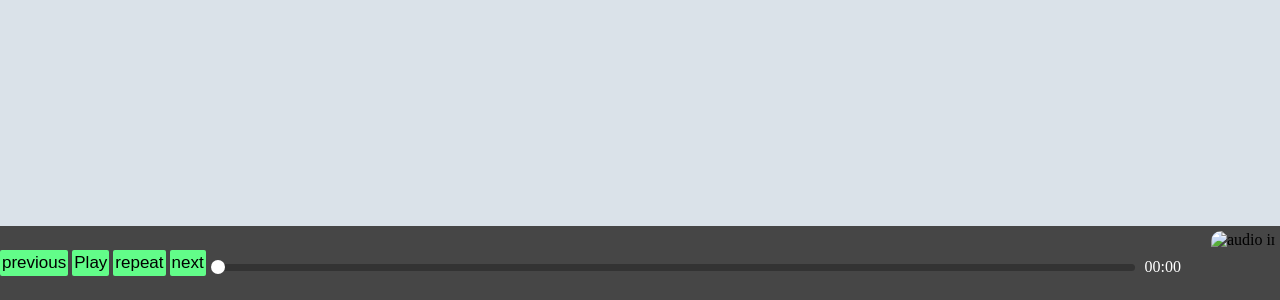
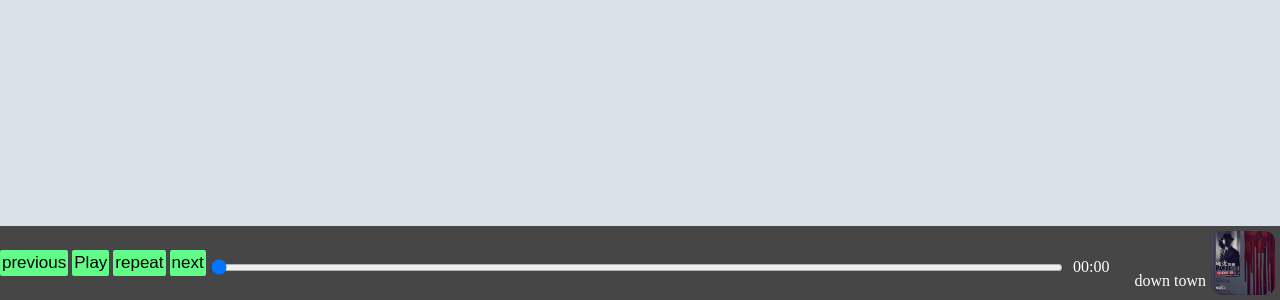
Before and after one commit to Matthewnx/NX_Player, a plain HTML site: page NXPlayer/index.html in a window 1280 px wide. Shown: the part 500-800 px from the top of the page. Drawn offline with Linux system fonts and the light colour scheme.

Commit message:
add range

```diff
--- a/NXPlayer/index.html
+++ b/NXPlayer/index.html
@@ -9,14 +9,15 @@
     <body>
         <div class="continer">
             <div class="info">
-                <img src="music-src/mmlp cover.JPG" alt="audio image" id="audioimg" class="image">
+                <img src="music-src/cover.jpg" alt="audio image" id="audioimg" class="image">
                 <span class="title" id="title"></span>
             </div>
             <div class="progressbar">
                 <div class="progresscontroler">
                     <div class="progress-continer">
-                        <div class="progress-line" id="progressor"></div>
-                        <div class="progress-buble" id="buble"></div>
+                        <input type="range" min="0" max="100" value="0" class="progress-line" id="progressor">
+                        <!-- <div class="progress-line" id="progressor"></div>
+                        <div class="progress-buble" id="buble"></div> -->
                     </div>
                     <p class="durationaudio" id="durationaudio">00:00</p>
                 </div>
--- a/NXPlayer/script.js
+++ b/NXPlayer/script.js
@@ -7,7 +7,6 @@ const audioimage = document.getElementById('audioimg');
 const audiotitle = document.getElementById('title');
 const progress = document.getElementById('progressor');
 const durationtext = document.getElementById("durationaudio");
-const buble = document.getElementById('buble');
 
 const audio = new Audio();
 
@@ -15,19 +14,19 @@ const audio = new Audio();
 let audios =
 [
     {
-        image:'music-src/',
-        title:'',
-        file:'music-src/'
+        image:'music-src/cover.jpg',
+        title:'down town',
+        file:'music-src/downtown.mp3'
     },
     {
-        image:'music-src/',
-        title:'',
-        file:'music-src/'
+        image:'music-src/cover.jpg',
+        title:'down town',
+        file:'music-src/downtown.mp3'
     },
     {
-        image:'music-src/',
-        title:'',
-        file:'music-src/'
+        image:'music-src/cover.jpg',
+        title:'down town',
+        file:'music-src/downtown.mp3'
     }
 ]
 let playing = false;
@@ -84,9 +83,8 @@ function progressbar()
     //set time progressor line
     let time = audio.currentTime;
     let duration = audio.duration;
-    let progresswidth = (time / duration) * 100;
-    progress.style.width= `${progresswidth}%`;
-    buble.style.left= `${progresswidth - 1 }%`;
+    let progressvalue = (time / duration) * 100;
+    progress.ariaValueNow = progressvalue;
 
     //calculate duration times
     let hours = Math.floor(time / 60);
--- a/NXPlayer/style.css
+++ b/NXPlayer/style.css
@@ -72,7 +72,7 @@ button
 .progress-line
 {
     background-color: lightgreen;
-    width: 0%;
+    width: 100%;
     height: 7px;
     border-radius: 100px;
 }
```
Also changed, not shown: NXPlayer/music-src/cover.jpg (added), 1 other file.
